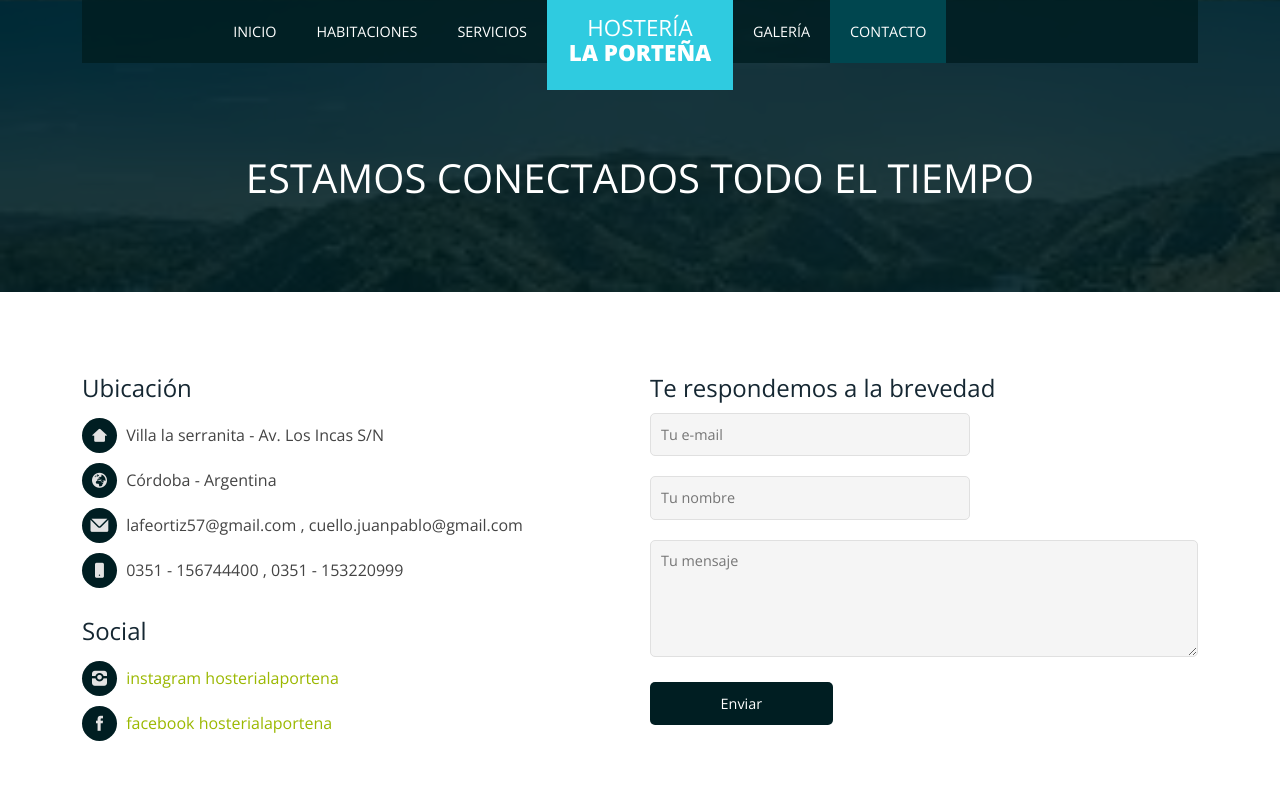
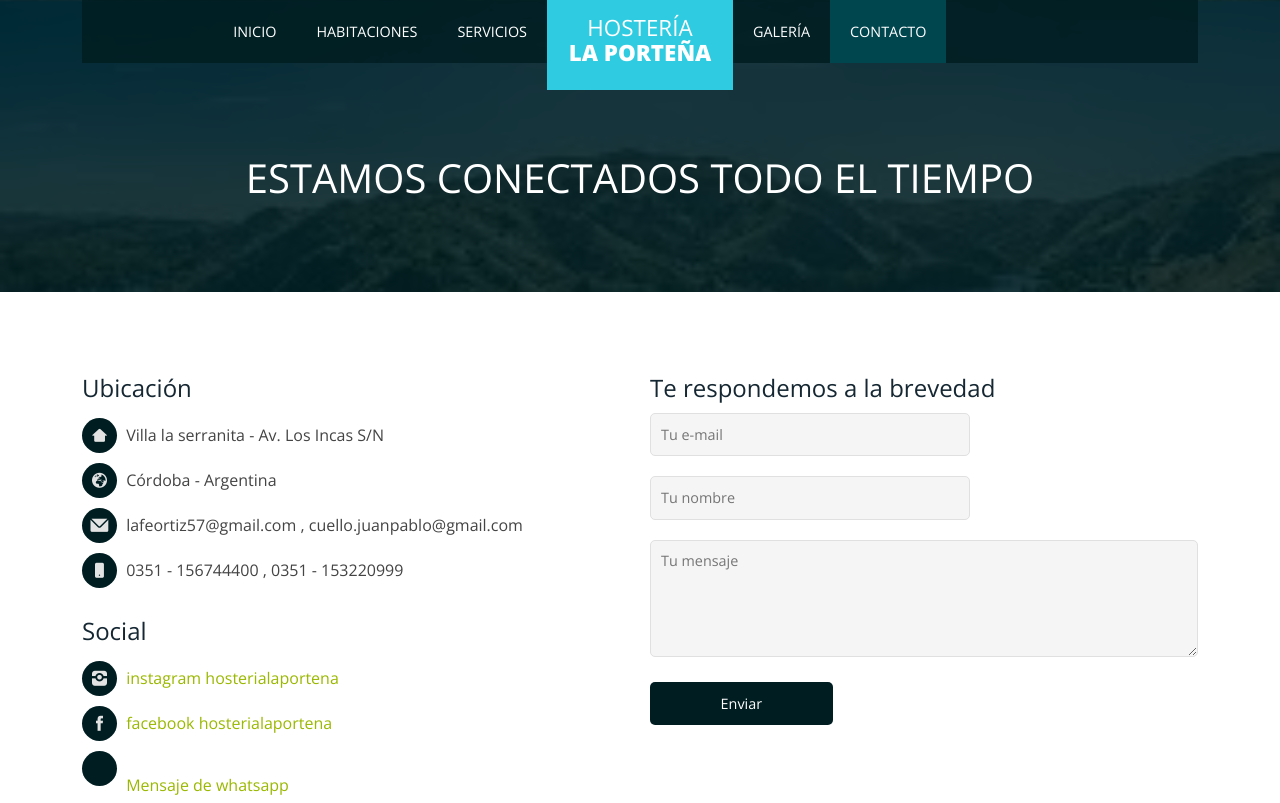
Before and after one commit to juanpablo618/hosteriaLaPorte-a, a plain HTML site: page contact.html in a window 1280 px wide. Shown: the top 803 px of the page. Drawn offline with nearby package versions, Linux system fonts and the light colour scheme.

Commit message:
agregando boton para whatsapp

```diff
--- a/contact.html
+++ b/contact.html
@@ -75,6 +75,7 @@
                      <h2>Social</h2>
                      <p><i class="icon-instagram icon"></i> <a href="https://www.instagram.com/hosterialaportena"> instagram hosterialaportena</a></p>
                      <p><i class="icon-facebook icon"></i> <a href="https://www.facebook.com/hosterialaportena">facebook hosterialaportena</a></p>
+                     <p><i class="icon-whatsapp icon"></i> <a href="https://api.whatsapp.com/send?phone=5493516444400&text=Hola!%20Quiero%20informacion%20sobre%20Hosteria-La-Porte%C3%B1a">Mensaje de whatsapp</a></p>
 
                   </div>
                   <div class="s-12 l-6">
```
Also changed, not shown: img/download.jpeg (added).
